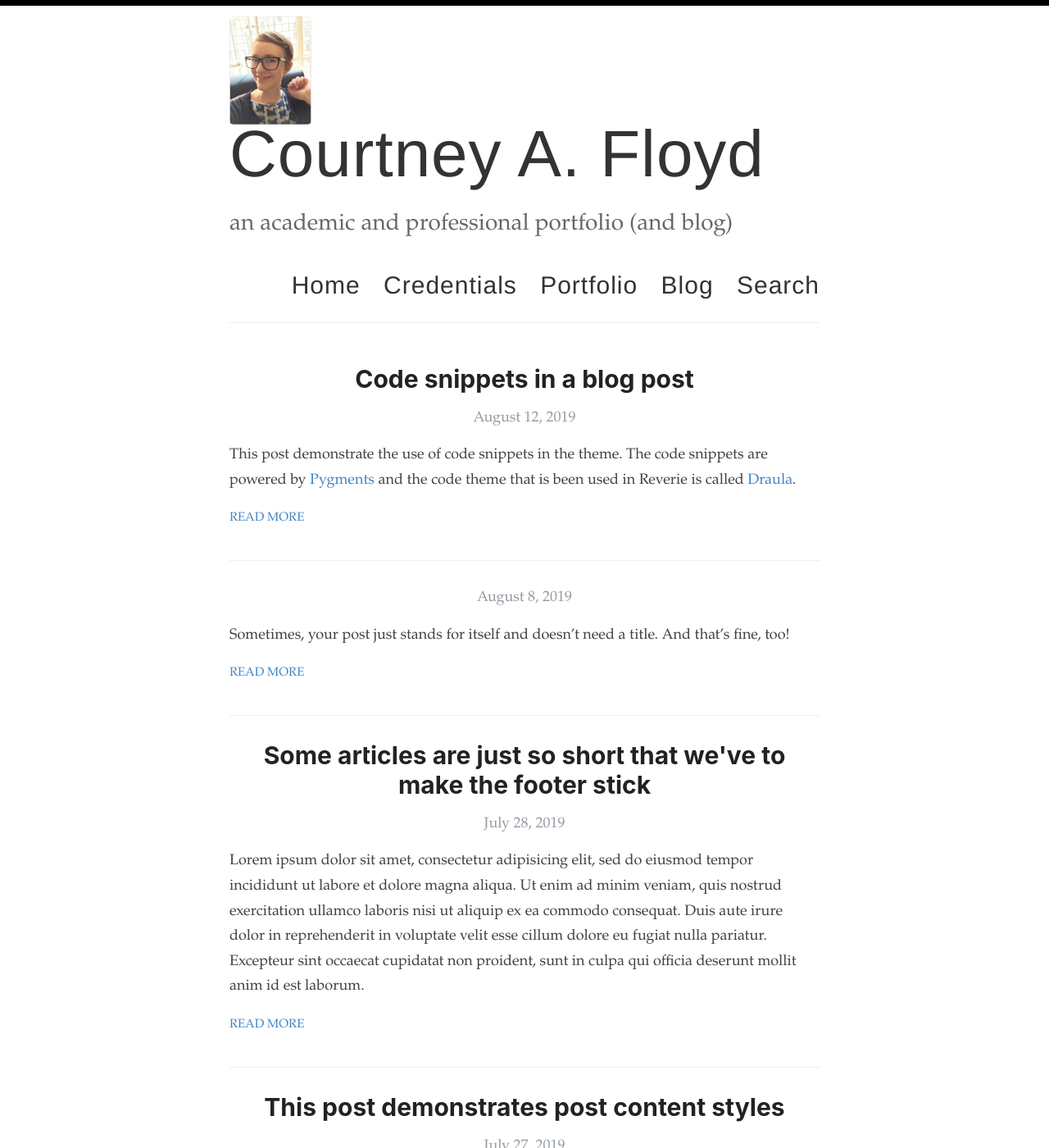
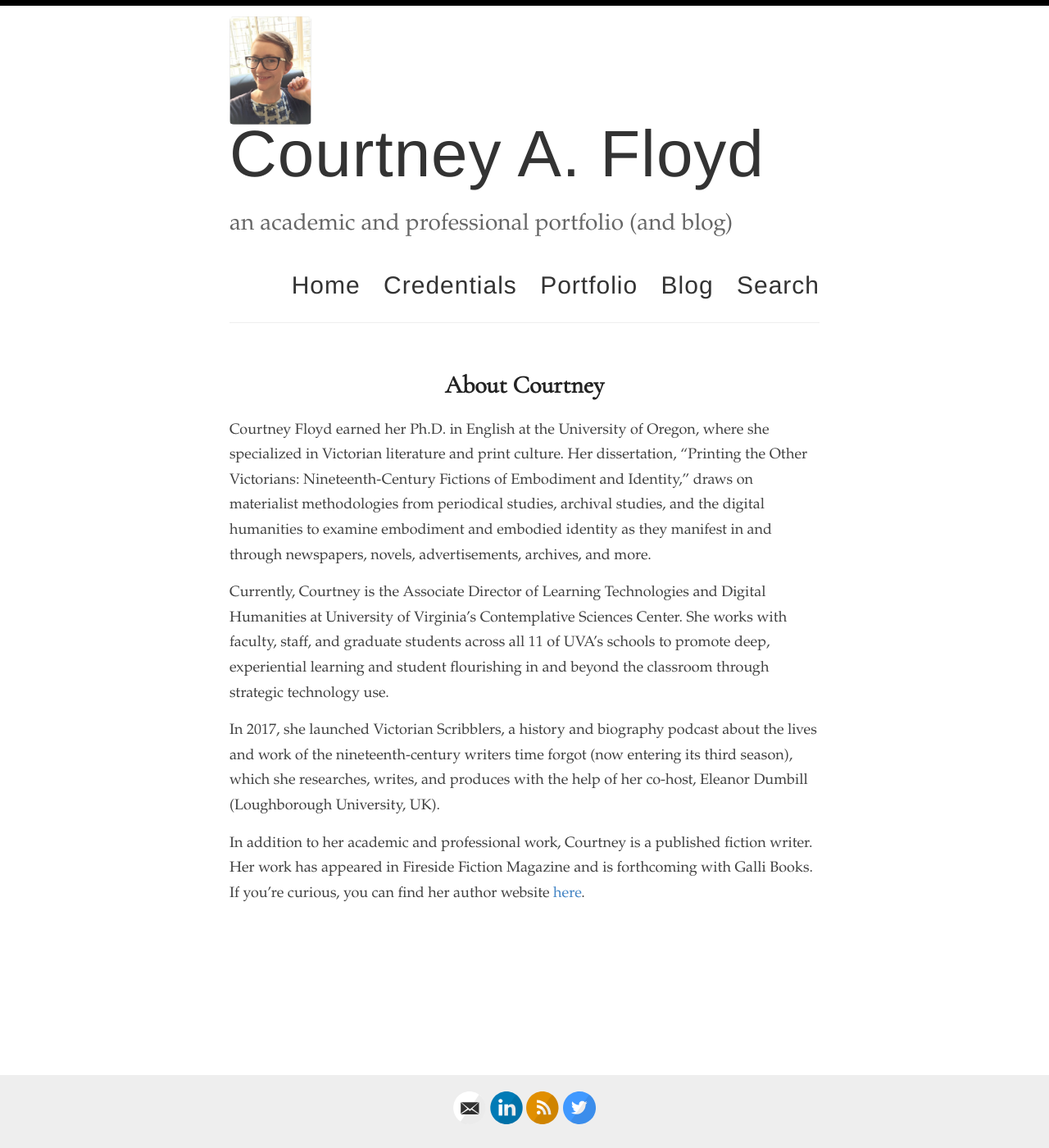
Before and after one commit to VictorianScribblers/DrCFloyd.github.io, a Jekyll site: the page built from index.html, in a window 1280 px wide and 1400 px high. Shown: the whole window at 82% size. Built offline with Jekyll 4.4.1, drawn with Linux system fonts in a browser that asks for light colours; the list of posts is cut into pages by our own code; some of the changed text lies outside the part shown.

Commit message:
Update index.html

```diff
--- a/index.html
+++ b/index.html
@@ -1,24 +1,24 @@
 ---
 layout: default
 ---
+<!DOCTYPE html>
+<html>
+<body>
+<h1>About Courtney</h1>
+<p>Courtney Floyd earned her Ph.D. in English at the University of Oregon, where she specialized in Victorian literature and print culture.
+  Her dissertation, “Printing the Other Victorians: Nineteenth-Century Fictions of Embodiment and Identity,” draws on materialist methodologies
+  from periodical studies, archival studies, and the digital humanities to examine embodiment and embodied identity as they manifest in and
+  through newspapers, novels, advertisements, archives, and more.</p>
+  <p> Currently, Courtney is the Associate Director of Learning Technologies and Digital Humanities at University of Virginia’s Contemplative Sciences Center.
+    She works with faculty, staff, and graduate students across all 11 of UVA’s schools to promote deep, experiential learning and student flourishing in and
+    beyond the classroom through strategic technology use. </p>
+  <p> In 2017, she launched Victorian Scribblers, a history and biography podcast about the lives and work of the nineteenth-century writers time forgot (now entering its third season),
+    which she researches, writes, and produces with the help of her co-host, Eleanor Dumbill (Loughborough University, UK). </p>
+<p> In addition to her academic and professional work, Courtney is a published fiction writer. Her work has appeared in Fireside Fiction Magazine and is forthcoming with Galli Books.
+  If you’re curious, you can find her author website <a href="http://www.courtney-floyd.com">here</a>.</p>
+</body>
+</html>
 
-<div class="posts">
-  {% for post in paginator.posts %}
-    <article class="post">
-      <a href="{{ site.baseurl }}{{ post.url }}">
-        <h1>{{ post.title }}</h1>
-
-        <div>
-          <p class="post_date">{{ post.date | date: "%B %e, %Y" }}</p>
-        </div>
-      </a>
-      <div class="entry">
-        {{ post.excerpt }}
-      </div>
-
-      <a href="{{ site.baseurl }}{{ post.url }}" class="read-more">Read More</a>
-    </article>
-  {% endfor %}
 
   <!-- pagination -->
   {% if paginator.total_pages > 1 %}
```
